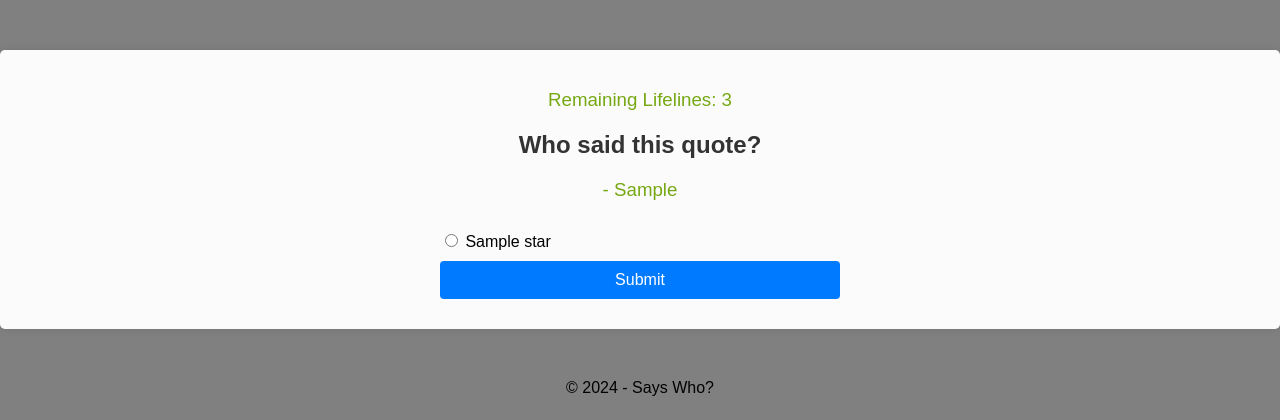
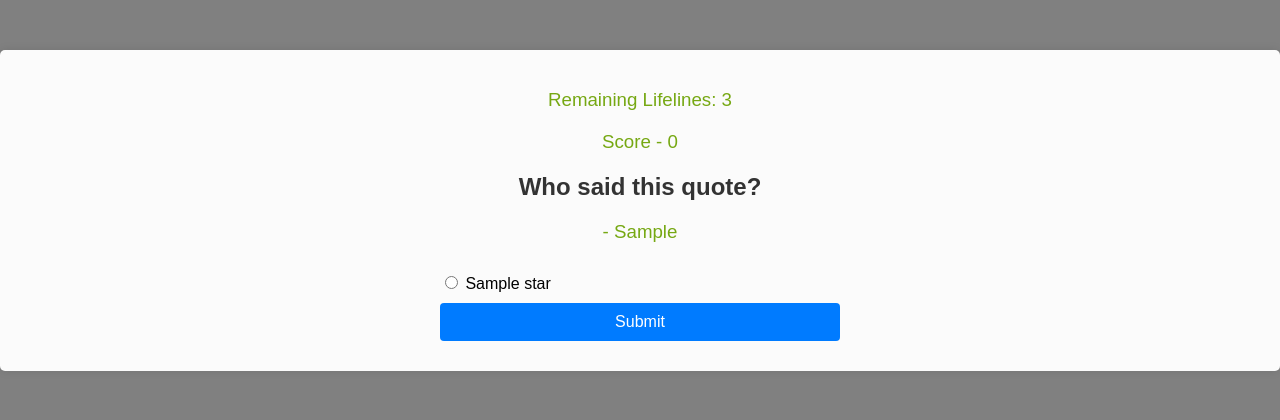
Before and after one commit to Temba23/says-who, a Django app: page /game/ in a window 1280 px wide. Shown: the top 420 px of the page. Run offline with Django 5.2, Linux system fonts and the light colour scheme; tables that the repository leaves empty hold one stand-in row (values such as "Sample post").

Commit message:
Base concept for game points and display to player

```diff
--- a/says_who/models.py
+++ b/says_who/models.py
@@ -24,3 +24,4 @@ class Question(models.Model):
 
 class Life(models.Model):
     life = models.IntegerField(max_length=2, default=3)
+    points = models.IntegerField(max_length=3, default=0)
--- a/says_who/views.py
+++ b/says_who/views.py
@@ -65,6 +65,7 @@ def game(request):
         correct_answer = question.star
 
         if selected_answer == correct_answer:
+            life_count.points += 1
             messages.success(request, f'{selected_answer} is correct! 🎇')
         else:
             life_count.life -= 1
@@ -77,7 +78,7 @@ def game(request):
         life_id = request.session.get('life_id')
         if not life_id:
             # Initialize the lifeline count for the session if it doesn't exist
-            life_count = Life.objects.create(life=3)
+            life_count = Life.objects.create(life=3, points=0)
             request.session['life_id'] = life_count.id
         else:
             life_count = get_object_or_404(Life, id=life_id)
@@ -99,7 +100,8 @@ def game(request):
         context = {
             'question': question,
             'answers': answers,
-            'lifeline': life_count.life
+            'lifeline': life_count.life,
+            'points':life_count.points
         }
 
     return render(request, 'game.html', context)
--- a/templates/game.html
+++ b/templates/game.html
@@ -20,6 +20,9 @@ Quote Game
 {% else %}
     <h3>Remaining Lifelines: {{ lifeline }}</h3>
 
+<h3>    Score  - {{ points }}</h3>
+
+
 <h2>Who said this quote?</h2>
 <h3> - {{ question.quote.quote }}</h3>
 
```
Also changed, not shown: says_who/migrations/0004_life_points.py (added).
